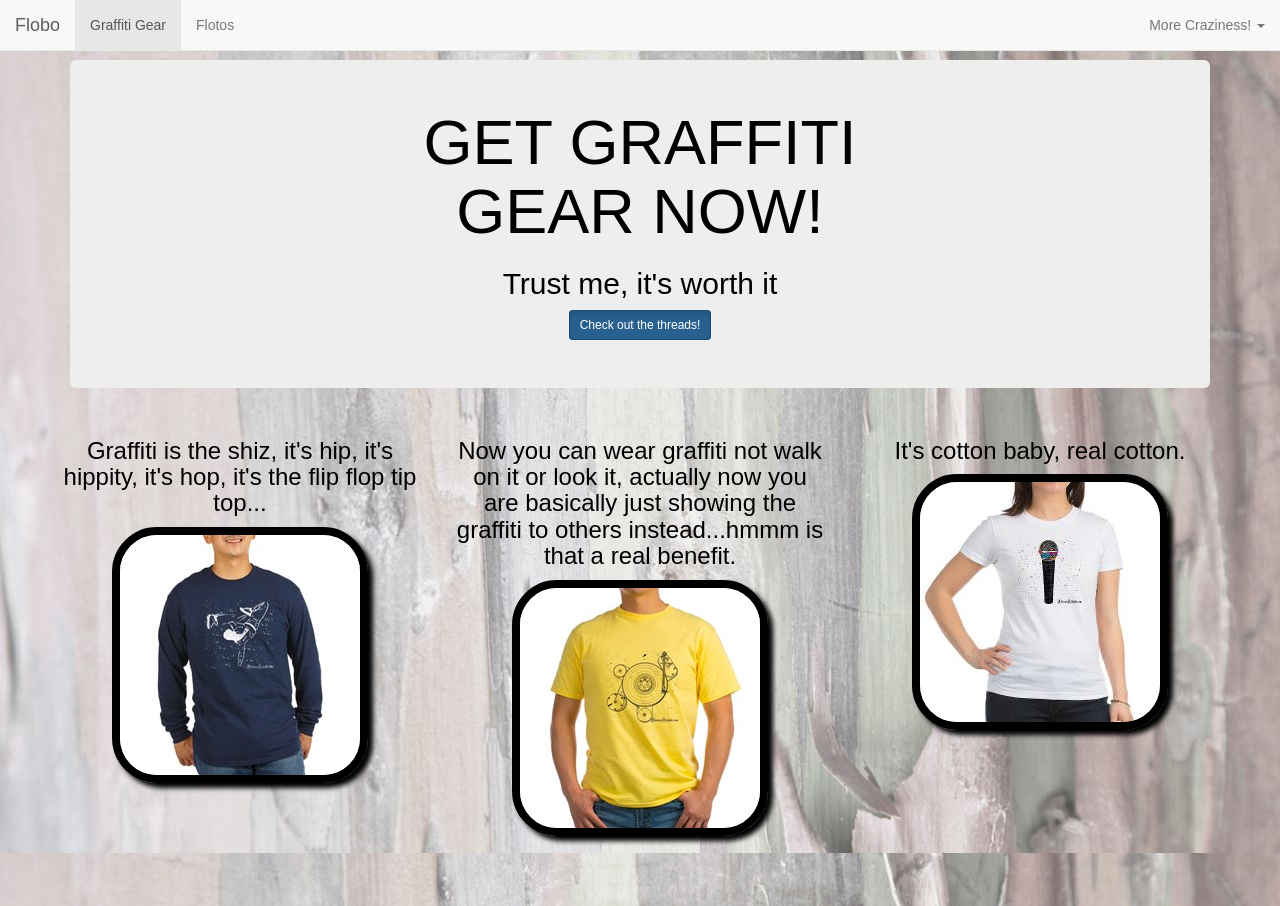
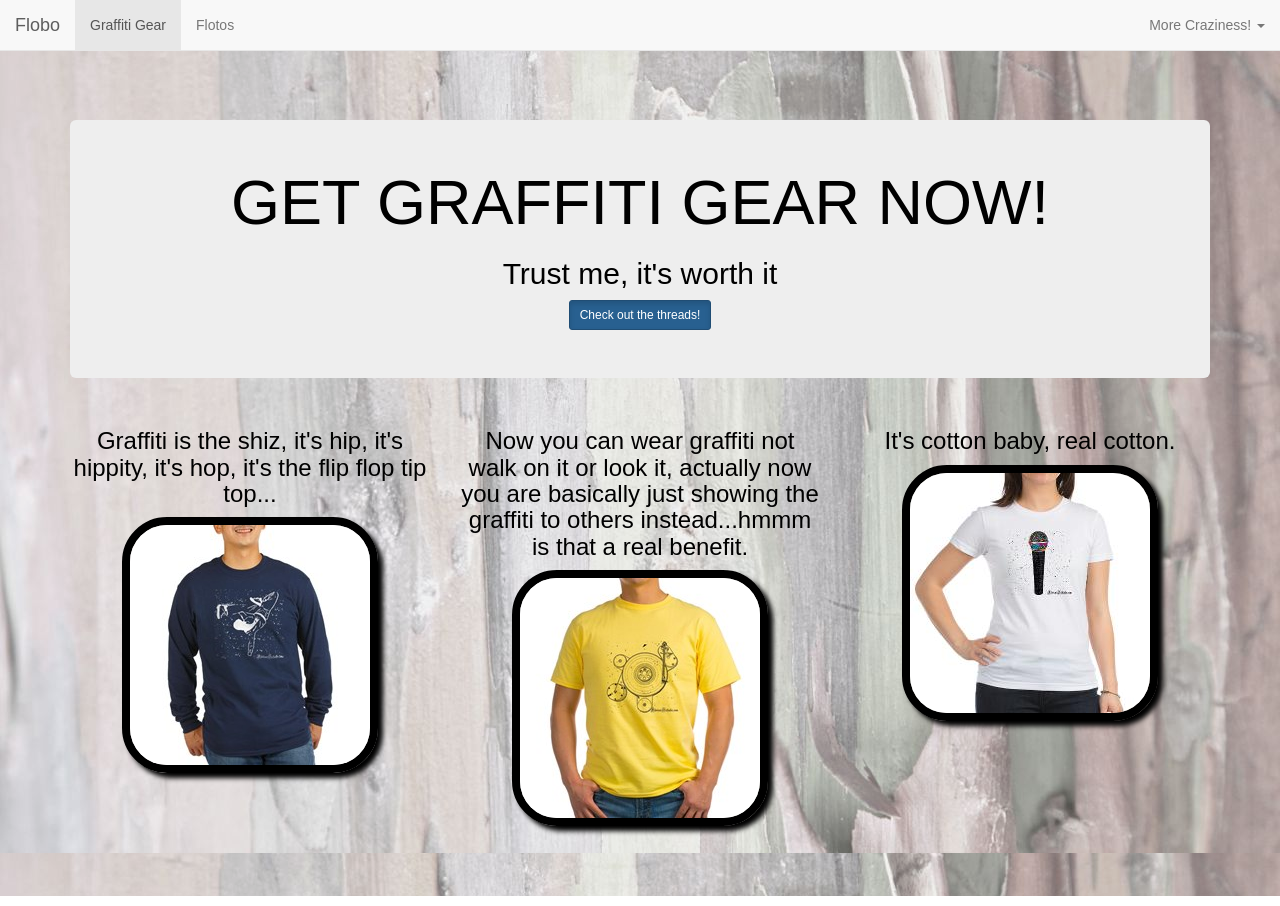
Before and after one commit to fschafer13/fschafer13.github.io, a plain HTML site: page marketingpage.html in a window 1280 px wide. Drawn offline with nearby package versions, Linux system fonts and the light colour scheme.

Commit message:
debugged

```diff
--- a/marketingpage.html
+++ b/marketingpage.html
@@ -51,15 +51,11 @@
 	<!-- this rocks -->
 	<!-- about to throw downsome awesome code here... -->
   <div class="container">
-		<div class="row">
- 			<div class="col-md-12">
         <div class="jumbotron" align="center">
           <h1>GET GRAFFITI GEAR NOW!</h1>
           <h2>Trust me, it's worth it</h2>
   			   <a href="http://www.cafepress.com/fschafer/7118288" class="btn btn-primary btn-sm active" role="button">Check out the threads!</a>
         </div>
-		</div>
-
 
 		<div class="row">
 			<!-- by saying "md" here we are indicating medium or large, the "6" refers to the number of columns that make the width of the text listed below -->
@@ -79,7 +75,6 @@
         <p class="text-center"><a href="http://www.cafepress.com/fschafer.48766199"><img src="graffiti3.jpg" onmouseover="this.src='graffitib3.jpg'" onmouseout="this.src='graffiti3.jpg'"></a></p>
       </div>
 		</div>
-
-  </div>
+	</div>
 </body>
 </html>
--- a/style.css
+++ b/style.css
@@ -10,17 +10,12 @@ h1 {
 	font-size: 48px;
 	font-style: bold;
 	border: 0px solid red;
-	width: 500px;
+/*	width: 500px;*/
 	margin: 0px;
 	padding: 0px;
-
 }
 
 /*using a header id to convert all headers with id = hello...there can only be one instance of the id*/
-
-h1#hello {
-	color: blue;
-}
 
 h1#mellowyellow {
 	color: yellow;
@@ -90,11 +85,6 @@ div#footer {
 	text-align: center;
 }
 
-.cannons {
-	color: red;
-}
-
-
 /*video rotation*/
 video{
   -moz-transform:rotate(90deg);
@@ -116,10 +106,12 @@ th {
 
 .jumbotron {
 	background-color: #53C5C5F;
+	margin-top: 60px;
 }
 
 .container .jumbotron {
 	background-color: #53C5C5F;
+	margin-top: 60px;
 }
 
 button {
@@ -133,3 +125,7 @@ div.form-group {
 input.form-control {
 	color: black;
 }
+
+.cannons {
+	color: red;
+}
```
